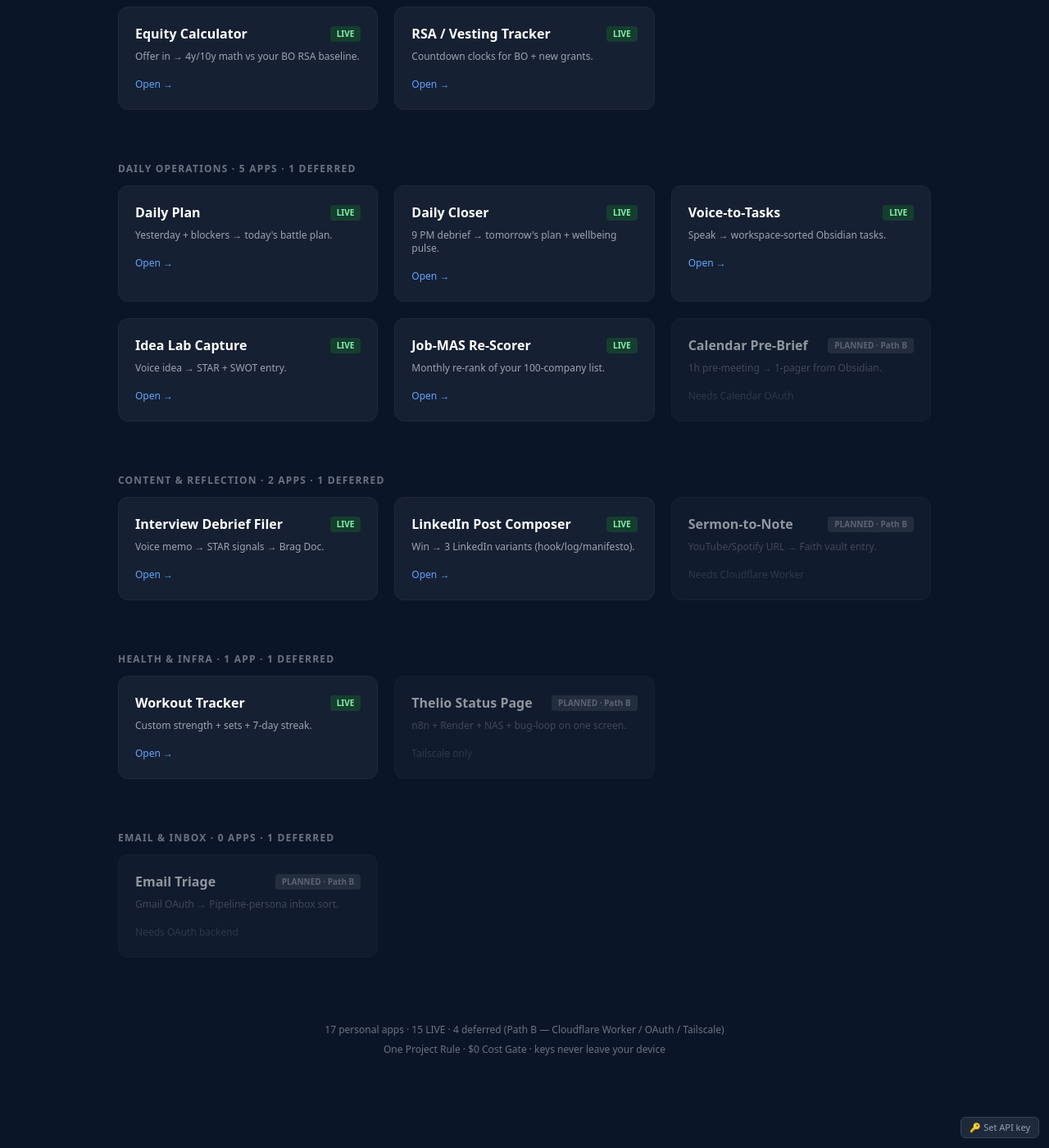
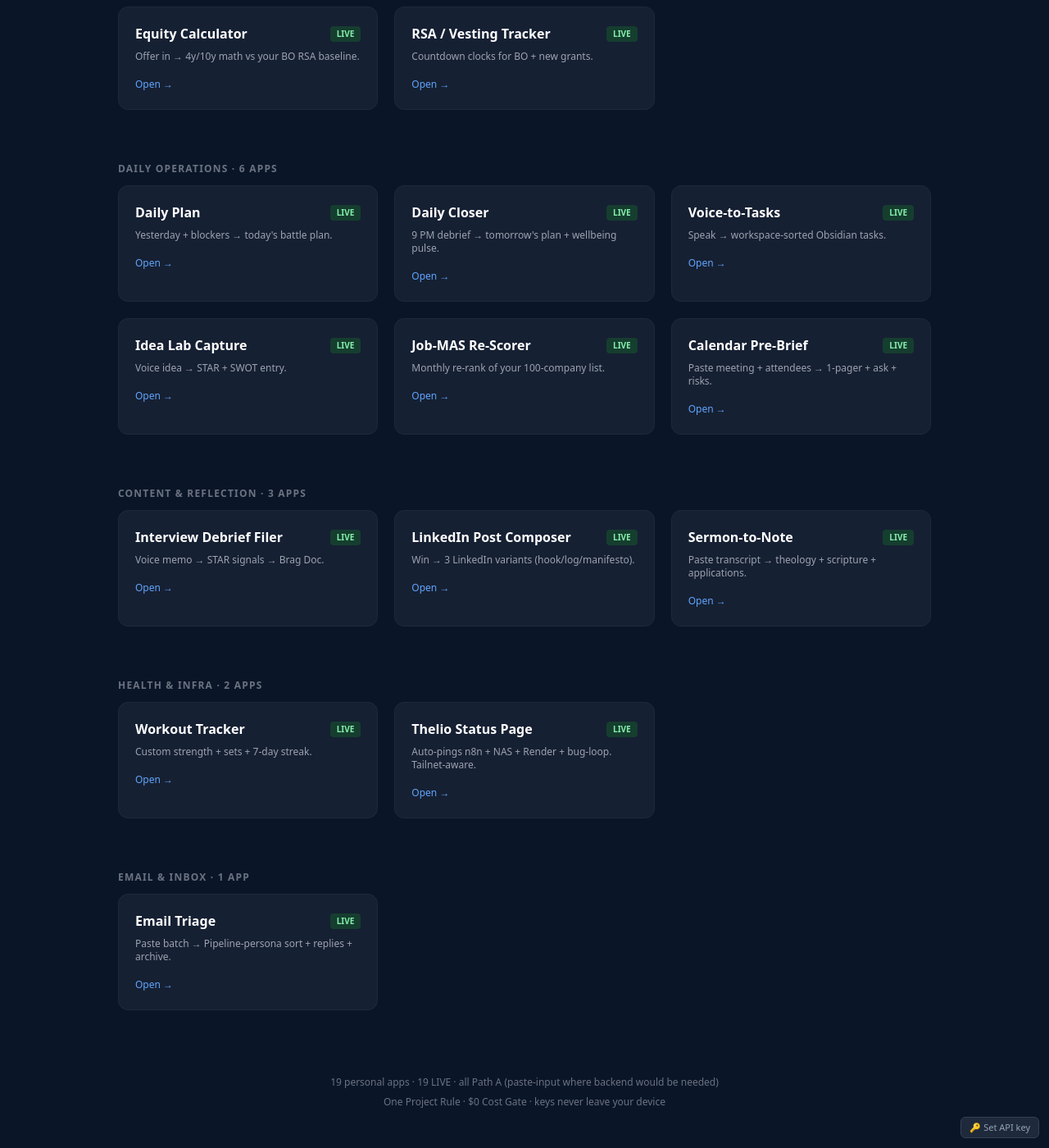
Before and after one commit to andrewflows/tobacia, a Jekyll site: the page me.html, which Jekyll copies as it is, in a window 1280 px wide and 1400 px high, scrolled down 760 px. Shown: the whole window at 82% size. Built offline with Jekyll 4.4.1, drawn with Linux system fonts in a browser that asks for light colours; nearby versions of some CDN libraries; some of the changed text lies outside the part shown.

Commit message:
Ship the final 4 personal apps — all 19 now LIVE
The 4 deferred Path B apps are now live as Path A "paste-input"
versions. They take a manual paste step instead of OAuth/transcript
auto-fetch, but the output quality is identical and they cost $0.

NEW LIVE:
- /apps/sermon.html — Sermon-to-Note. Paste transcript or listening
  notes → theology key points + scripture refs + 3 application Qs +
  quotables. Markdown ready for Obsidian Faith vault.
- /apps/email-triage.html — Inbox batch triage. Paste multiple emails
  separated by blank line → urgent/routine/archive sort + Pipeline-
  persona owners + draft replies for each.
- /apps/cal-brief.html — Calendar Pre-Brief. Paste meeting + attendees
  + prior interaction notes → 1-pager: who, what they want, talking
  points, the ASK, risk flags, end-state checklist.
- /apps/thelio-status.html — Browser-based service health dashboard
  for n8n/Render/NAS/bug-loop. Auto-refresh every 60s. Configurable
  endpoints in localStorage. Tailnet-aware (works fully when on
  Tailscale, partial when off).

Updated /me.html: hub now shows "v3 · 19 LIVE", all section headers
cleaned (no more "deferred" markers), 4 cards flipped from PLANNED to
LIVE with new descriptions matching paste-input UX.

Total apps shipped this session: 24 (15 personal previously + 4 deferred
now live + 9 public). All Path A. All $0. All on tobacia.space.

Path B remains a future option — if Andres wants OAuth-driven Email
Triage / Calendar Pre-Brief or YouTube transcript auto-fetch for
Sermon-to-Note, those become Cloudflare Worker upgrades to existing
apps rather than new builds.

Co-Authored-By: Claude Opus 4.7 (1M context) <noreply@anthropic.com>

```diff
--- a/me.html
+++ b/me.html
@@ -38,7 +38,7 @@
 
   <header class="max-w-5xl mx-auto px-4 pt-12 pb-4 text-center">
     <div class="inline-block mb-4 px-3 py-1 rounded-full text-xs font-semibold bg-yellow-900/40 text-yellow-300 border border-yellow-700/50">
-      🔒 PRIVATE · ANDRES ONLY · v2 · 15 LIVE
+      🔒 PRIVATE · ANDRES ONLY · v3 · 19 LIVE
     </div>
     <h1 class="text-3xl sm:text-5xl font-bold text-white mb-3">Tobacia · Personal</h1>
     <p class="text-blue-400 font-semibold text-lg sm:text-xl mb-4">Tools I built for me, not the world.</p>
@@ -101,7 +101,7 @@
 
   <!-- Daily Operations -->
   <section class="max-w-5xl mx-auto px-4 py-8">
-    <div class="text-xs uppercase tracking-widest text-gray-500 font-semibold mb-3">Daily Operations · 5 apps · 1 deferred</div>
+    <div class="text-xs uppercase tracking-widest text-gray-500 font-semibold mb-3">Daily Operations · 6 apps</div>
     <div class="grid grid-cols-1 sm:grid-cols-2 lg:grid-cols-3 gap-5">
 
       <a href="/apps/daily-plan.html" class="app-card bg-navy-card border border-gray-800 rounded-xl p-5 block">
@@ -129,17 +129,17 @@
         <p class="text-xs text-gray-400 mb-3">Monthly re-rank of your 100-company list.</p><span class="text-xs text-blue-400">Open →</span>
       </a>
 
-      <div class="app-card disabled bg-navy-card border border-gray-800 rounded-xl p-5">
-        <div class="flex items-center justify-between mb-2"><h3 class="text-base font-bold text-white">Calendar Pre-Brief</h3><span class="text-[10px] font-bold bg-gray-700 text-gray-400 px-2 py-0.5 rounded">PLANNED · Path B</span></div>
-        <p class="text-xs text-gray-500 mb-3">1h pre-meeting → 1-pager from Obsidian.</p><span class="text-xs text-gray-600">Needs Calendar OAuth</span>
-      </div>
+      <a href="/apps/cal-brief.html" class="app-card bg-navy-card border border-gray-800 rounded-xl p-5 block">
+        <div class="flex items-center justify-between mb-2"><h3 class="text-base font-bold text-white">Calendar Pre-Brief</h3><span class="text-[10px] font-bold bg-green-900/60 text-green-300 px-2 py-0.5 rounded">LIVE</span></div>
+        <p class="text-xs text-gray-400 mb-3">Paste meeting + attendees → 1-pager + ask + risks.</p><span class="text-xs text-blue-400">Open →</span>
+      </a>
 
     </div>
   </section>
 
   <!-- Content & Reflection -->
   <section class="max-w-5xl mx-auto px-4 py-8">
-    <div class="text-xs uppercase tracking-widest text-gray-500 font-semibold mb-3">Content &amp; Reflection · 2 apps · 1 deferred</div>
+    <div class="text-xs uppercase tracking-widest text-gray-500 font-semibold mb-3">Content &amp; Reflection · 3 apps</div>
     <div class="grid grid-cols-1 sm:grid-cols-2 lg:grid-cols-3 gap-5">
 
       <a href="/apps/interview-debrief.html" class="app-card bg-navy-card border border-gray-800 rounded-xl p-5 block">
@@ -152,17 +152,17 @@
         <p class="text-xs text-gray-400 mb-3">Win → 3 LinkedIn variants (hook/log/manifesto).</p><span class="text-xs text-blue-400">Open →</span>
       </a>
 
-      <div class="app-card disabled bg-navy-card border border-gray-800 rounded-xl p-5">
-        <div class="flex items-center justify-between mb-2"><h3 class="text-base font-bold text-white">Sermon-to-Note</h3><span class="text-[10px] font-bold bg-gray-700 text-gray-400 px-2 py-0.5 rounded">PLANNED · Path B</span></div>
-        <p class="text-xs text-gray-500 mb-3">YouTube/Spotify URL → Faith vault entry.</p><span class="text-xs text-gray-600">Needs Cloudflare Worker</span>
-      </div>
+      <a href="/apps/sermon.html" class="app-card bg-navy-card border border-gray-800 rounded-xl p-5 block">
+        <div class="flex items-center justify-between mb-2"><h3 class="text-base font-bold text-white">Sermon-to-Note</h3><span class="text-[10px] font-bold bg-green-900/60 text-green-300 px-2 py-0.5 rounded">LIVE</span></div>
+        <p class="text-xs text-gray-400 mb-3">Paste transcript → theology + scripture + applications.</p><span class="text-xs text-blue-400">Open →</span>
+      </a>
 
     </div>
   </section>
 
   <!-- Health & Infra -->
   <section class="max-w-5xl mx-auto px-4 py-8">
-    <div class="text-xs uppercase tracking-widest text-gray-500 font-semibold mb-3">Health &amp; Infra · 1 app · 1 deferred</div>
+    <div class="text-xs uppercase tracking-widest text-gray-500 font-semibold mb-3">Health &amp; Infra · 2 apps</div>
     <div class="grid grid-cols-1 sm:grid-cols-2 lg:grid-cols-3 gap-5">
 
       <a href="/apps/workout.html" class="app-card bg-navy-card border border-gray-800 rounded-xl p-5 block">
@@ -170,29 +170,29 @@
         <p class="text-xs text-gray-400 mb-3">Custom strength + sets + 7-day streak.</p><span class="text-xs text-blue-400">Open →</span>
       </a>
 
-      <div class="app-card disabled bg-navy-card border border-gray-800 rounded-xl p-5">
-        <div class="flex items-center justify-between mb-2"><h3 class="text-base font-bold text-white">Thelio Status Page</h3><span class="text-[10px] font-bold bg-gray-700 text-gray-400 px-2 py-0.5 rounded">PLANNED · Path B</span></div>
-        <p class="text-xs text-gray-500 mb-3">n8n + Render + NAS + bug-loop on one screen.</p><span class="text-xs text-gray-600">Tailscale only</span>
-      </div>
+      <a href="/apps/thelio-status.html" class="app-card bg-navy-card border border-gray-800 rounded-xl p-5 block">
+        <div class="flex items-center justify-between mb-2"><h3 class="text-base font-bold text-white">Thelio Status Page</h3><span class="text-[10px] font-bold bg-green-900/60 text-green-300 px-2 py-0.5 rounded">LIVE</span></div>
+        <p class="text-xs text-gray-400 mb-3">Auto-pings n8n + NAS + Render + bug-loop. Tailnet-aware.</p><span class="text-xs text-blue-400">Open →</span>
+      </a>
 
     </div>
   </section>
 
   <!-- Email & Inbox -->
   <section class="max-w-5xl mx-auto px-4 py-8">
-    <div class="text-xs uppercase tracking-widest text-gray-500 font-semibold mb-3">Email &amp; Inbox · 0 apps · 1 deferred</div>
+    <div class="text-xs uppercase tracking-widest text-gray-500 font-semibold mb-3">Email &amp; Inbox · 1 app</div>
     <div class="grid grid-cols-1 sm:grid-cols-2 lg:grid-cols-3 gap-5">
 
-      <div class="app-card disabled bg-navy-card border border-gray-800 rounded-xl p-5">
-        <div class="flex items-center justify-between mb-2"><h3 class="text-base font-bold text-white">Email Triage</h3><span class="text-[10px] font-bold bg-gray-700 text-gray-400 px-2 py-0.5 rounded">PLANNED · Path B</span></div>
-        <p class="text-xs text-gray-500 mb-3">Gmail OAuth → Pipeline-persona inbox sort.</p><span class="text-xs text-gray-600">Needs OAuth backend</span>
-      </div>
+      <a href="/apps/email-triage.html" class="app-card bg-navy-card border border-gray-800 rounded-xl p-5 block">
+        <div class="flex items-center justify-between mb-2"><h3 class="text-base font-bold text-white">Email Triage</h3><span class="text-[10px] font-bold bg-green-900/60 text-green-300 px-2 py-0.5 rounded">LIVE</span></div>
+        <p class="text-xs text-gray-400 mb-3">Paste batch → Pipeline-persona sort + replies + archive.</p><span class="text-xs text-blue-400">Open →</span>
+      </a>
 
     </div>
   </section>
 
   <footer class="max-w-5xl mx-auto px-4 py-12 text-center text-xs text-gray-500">
-    <p class="mb-2">17 personal apps · 15 LIVE · 4 deferred (Path B — Cloudflare Worker / OAuth / Tailscale)</p>
+    <p class="mb-2">19 personal apps · 19 LIVE · all Path A (paste-input where backend would be needed)</p>
     <p>One Project Rule · $0 Cost Gate · keys never leave your device</p>
   </footer>
 
```
Also changed, not shown: apps/cal-brief.html (added, +95 -0 lines), apps/email-triage.html (added, +86 -0 lines), apps/sermon.html (added, +82 -0 lines), apps/thelio-status.html (added, +96 -0 lines).
